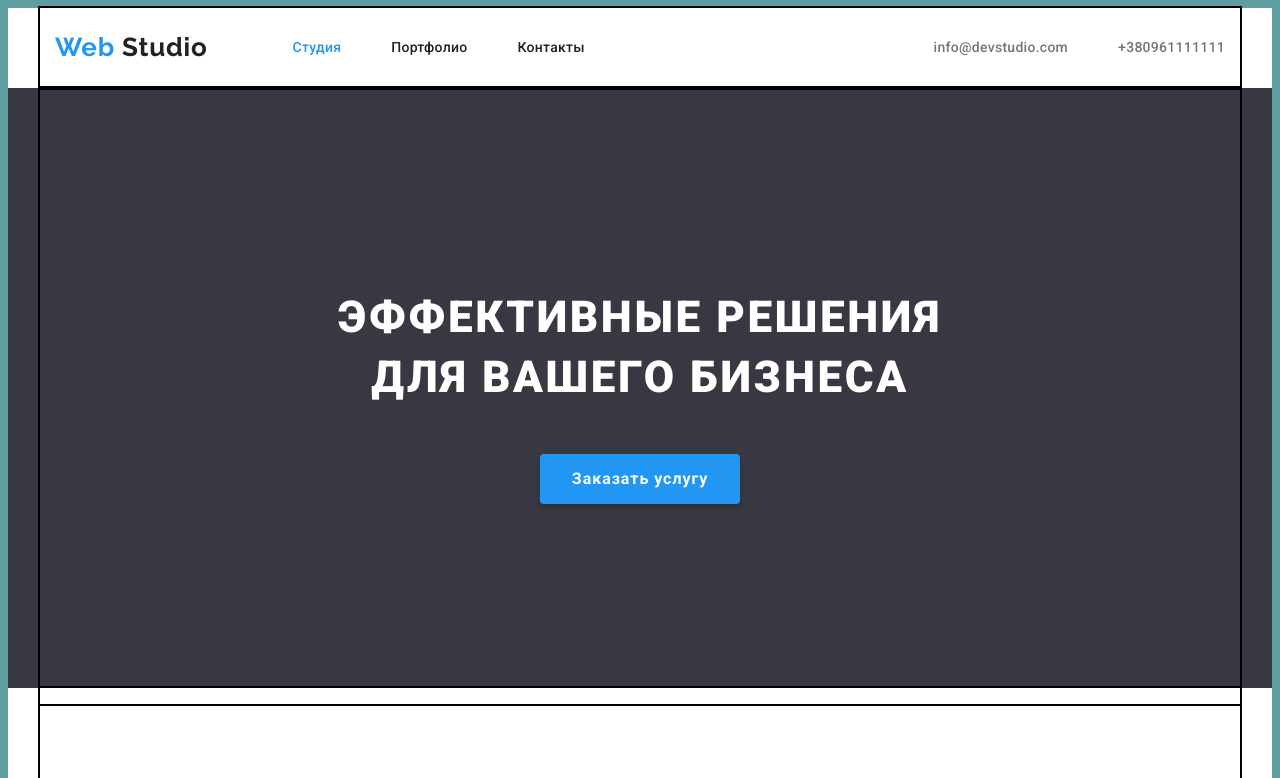
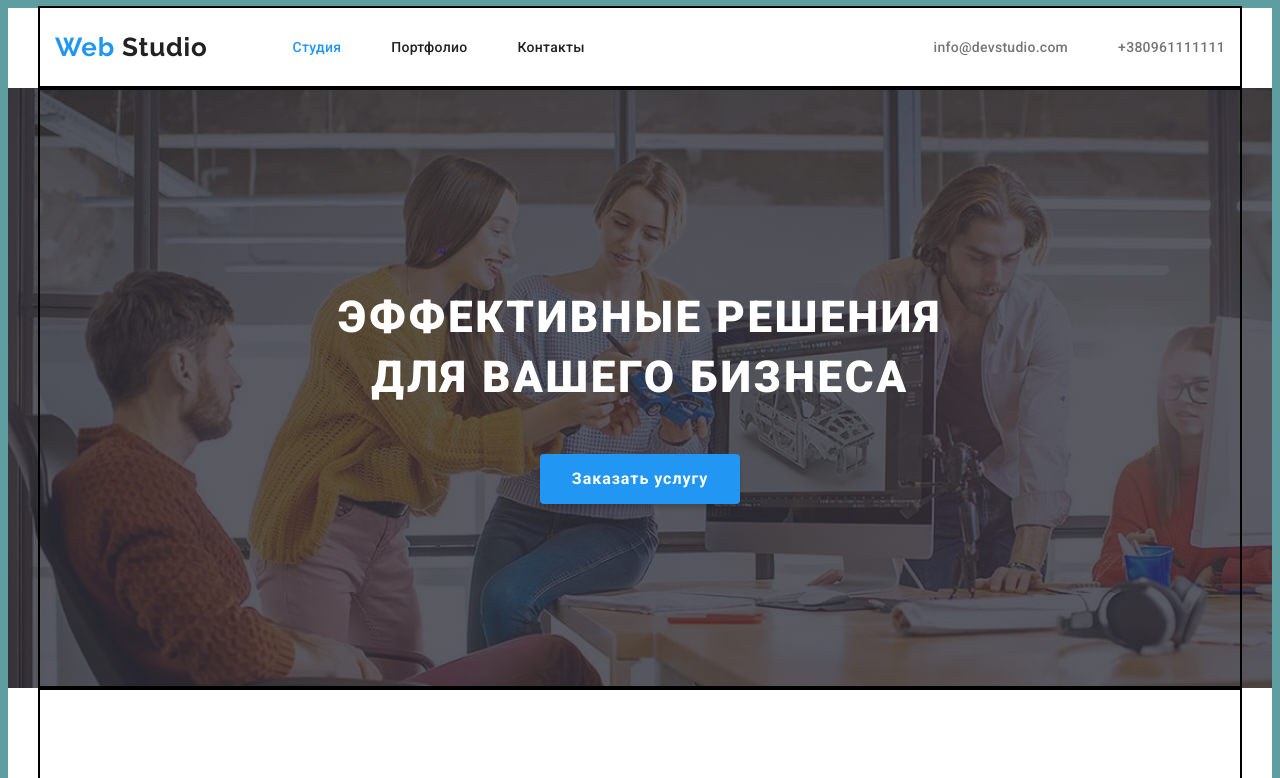
Before and after one commit to Valentyna-Chudik/goit-markup-hw-04, a plain HTML site: page index.html in a window 1280 px wide. Shown: the top 778 px of the page. Drawn offline with Linux system fonts and the light colour scheme.

Commit message:
Hero-img added

```diff
--- a/css/style.css
+++ b/css/style.css
@@ -160,13 +160,15 @@ body {
 
   background-color: rgba(47, 48, 58, 0.8);
   background-image: linear-gradient(
-    to right,
-    rgba(47, 48, 58, 0.8),
-    rgba(47, 48, 58, 0.8)
-  );
+      to right,
+      rgba(47, 48, 58, 0.8),
+      rgba(47, 48, 58, 0.8)
+    ),
+    url(../images/hero-img.jpg);
 }
 
 .hero-title .container {
+  height: 600px;
   padding-top: 200px;
   padding-bottom: 200px;
 }
```
Also changed, not shown: images/Header img.jpg (added), images/hero-img.jpg (added).
